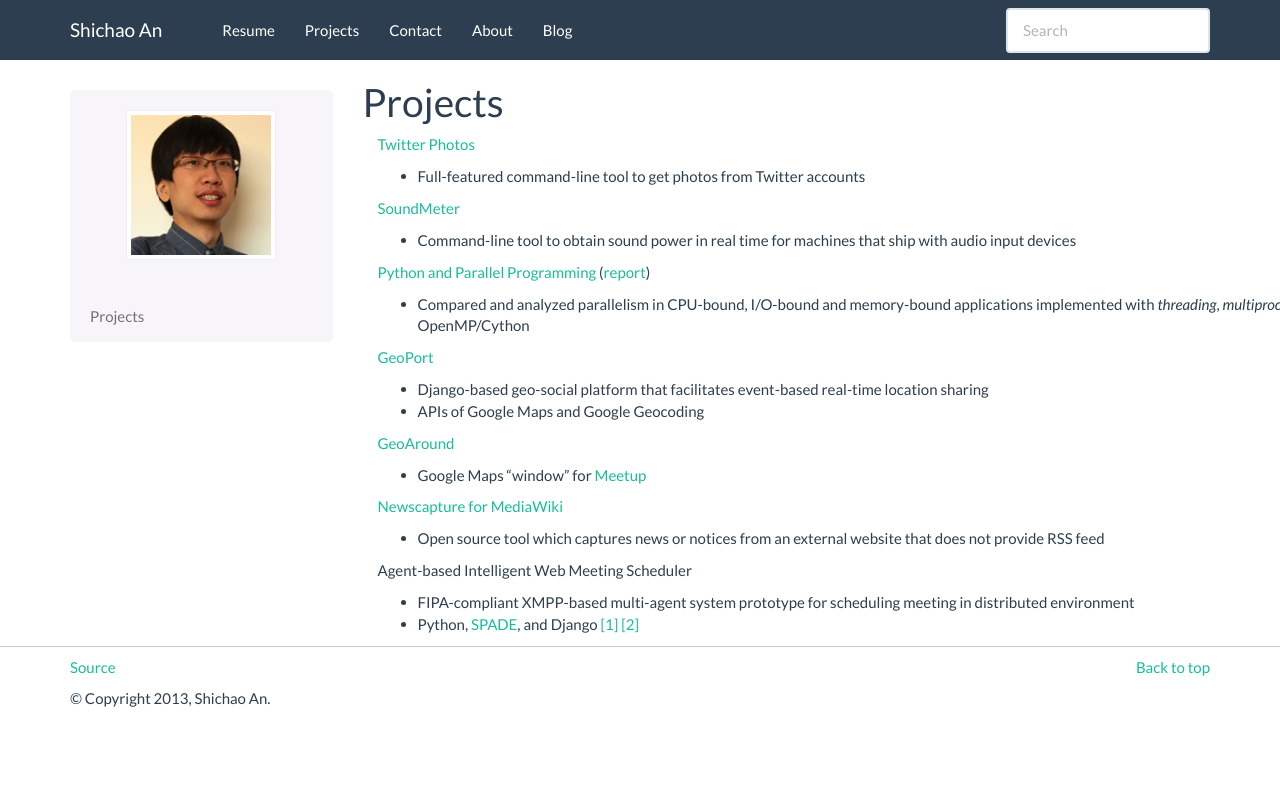
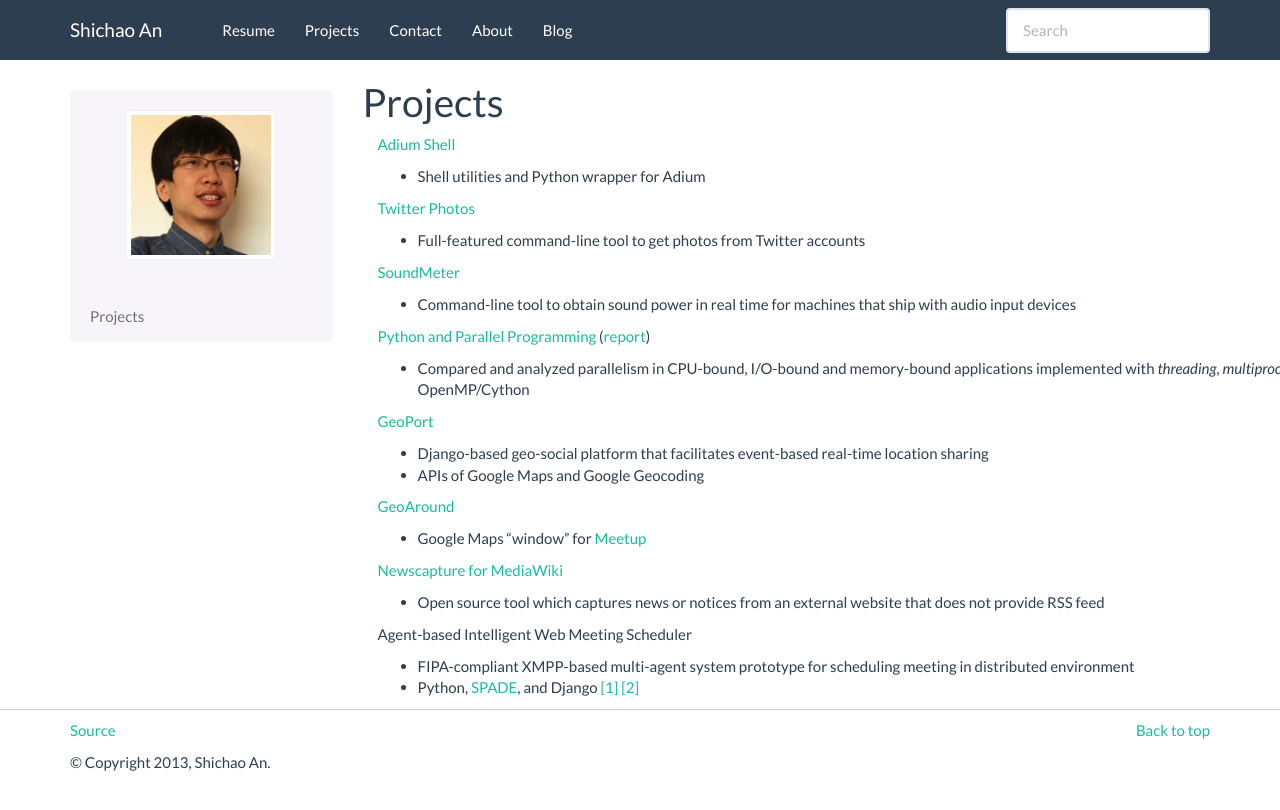
Before and after one commit to NulledExceptions/shichao, a Sphinx documentation site: the page built from source/projects.rst, in a window 1280 px wide. Shown: the top 810 px of the page. Built offline with Sphinx 7.4.7, drawn with Linux system fonts in a browser that asks for light colours.

Commit message:
Updated resume

```diff
--- a/source/projects.rst
+++ b/source/projects.rst
@@ -1,5 +1,13 @@
 Projects
 ********
+.. container:: section
+
+    `Adium Shell <https://github.com/shichao-an/adium-sh>`_
+
+.. container:: sublist
+
+    * Shell utilities and Python wrapper for Adium
+
 .. container:: section
 
     `Twitter Photos <https://github.com/shichao-an/twitter-photos>`_
```
Also changed, not shown: 1 other file.
